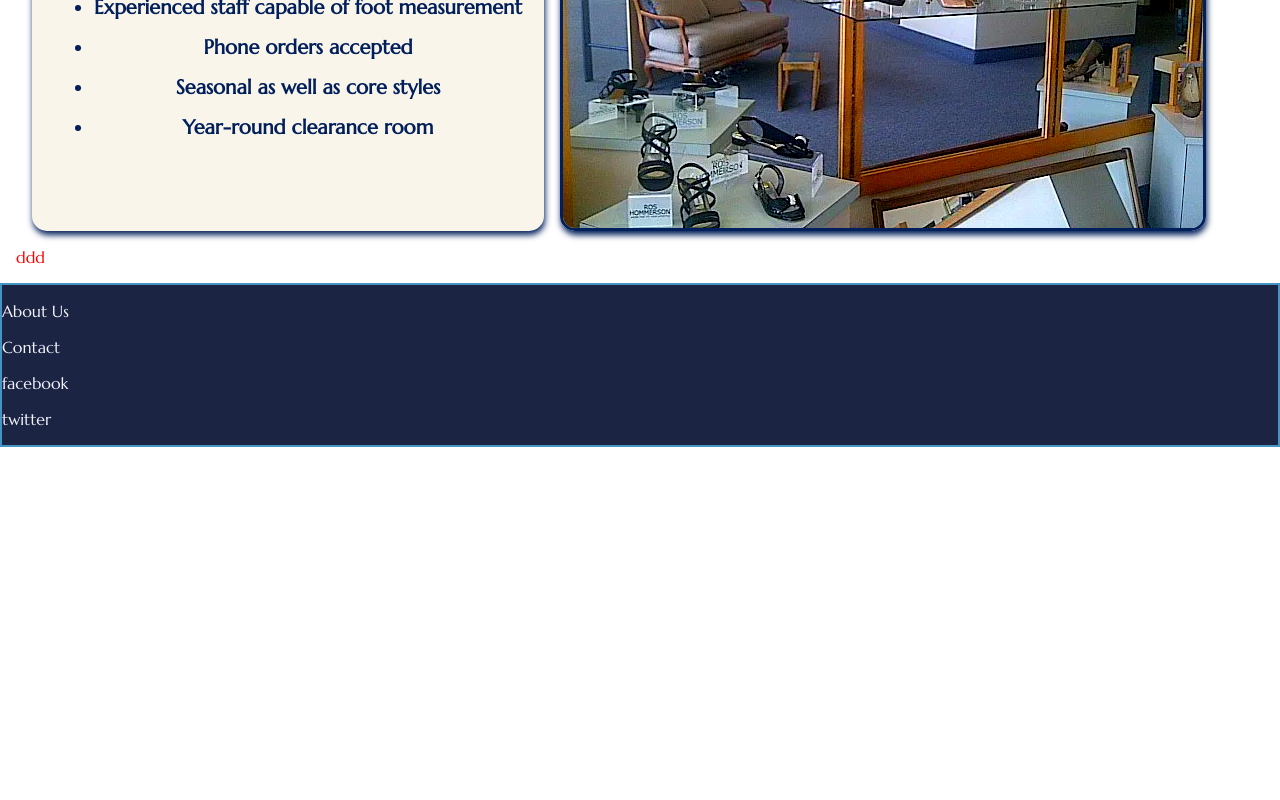
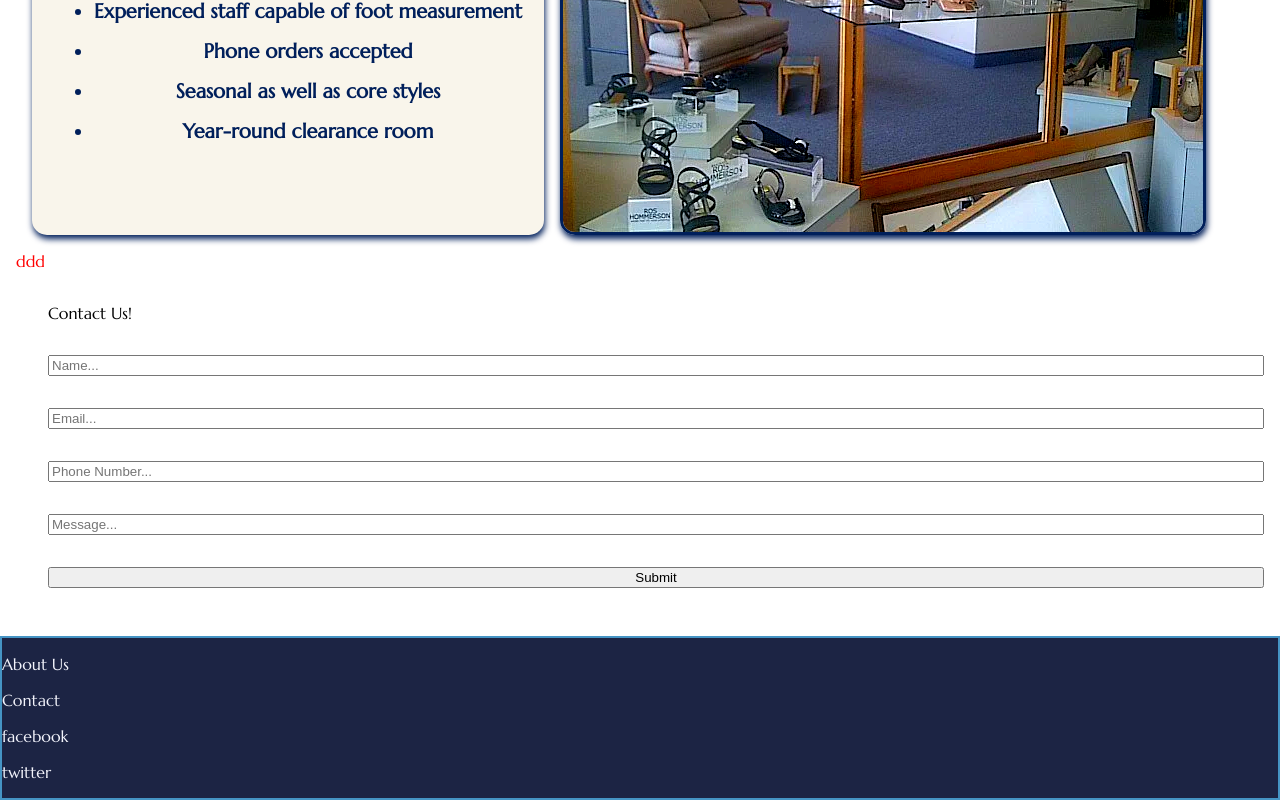
Before and after one commit to jaugs/shoe_store, a React (Create React App) app: page /#/ in a window 1280 px wide. Shown: the part 965-1765 px from the top of the page. Before the commit the page ends 1412 px from the top, so only its background shows below. Built offline with nearby package versions, Linux system fonts and the light colour scheme.

Commit message:
added contact form

```diff
--- a/src/components/animate.js
+++ b/src/components/animate.js
@@ -53,7 +53,7 @@ const AnimateOnScroll = (props) => {
         transitionDuration: '1000',
         opacity: '0',
         blur: 'lg',
-       transform: 'translate(40px, 100px)'
+       transform: 'translate(-90px, 0)'
     }
 
 
--- /dev/null
+++ b/src/components/contact.js
@@ -0,0 +1,42 @@
+
+
+export default function Contact(props) {
+
+
+    return (
+        <div className="contactContainer">
+            <form className="contactForm">
+                <label>Contact Us!</label>
+                <input
+                    type='text'
+                    name='name'
+                    placeholder='Name...'
+                />
+                <input
+                    type='email'
+                    name='email'
+                    placeholder='Email...'
+                />
+                  <input
+                    type='phone'
+                    name='phone'
+                    placeholder='Phone Number...'
+                />
+                  <input
+                    type='text'
+                    name='message'
+                    placeholder='Message...'
+                />
+                <button
+                    type="submit"
+                    className="submitButton"
+                >Submit</button>
+
+
+
+            </form>
+
+
+        </div>
+    )
+}
--- a/src/components/homepage.js
+++ b/src/components/homepage.js
@@ -3,7 +3,7 @@ import storePic from '../images/store.png'
 import storePic2 from '../images/store2.png'
 //import { useEffect, useRef, useState } from "react";
 import AnimateOnScroll from './animate'
-
+import Contact from './contact'
 export default function Homepage (props) {
 
    // let observer = new IntersectionObserver(callback, options);
@@ -17,7 +17,11 @@ export default function Homepage (props) {
     return (
         <div className='homepage'>
             <div className='firstSection'>
-                <img className='shopImage' src= {storePic} alt='store display' />
+                <AnimateOnScroll
+                    children={<img className='shopImage' src= {storePic} alt='store display' />}
+                    reappear={true}
+                    threshold={.5}
+                />
                 <div className='descriptionContainer'>
                 <div className='description'>
                     Welcome to Otherwides Wide Shoes, we are an independent full-service shoe store that specializes in wide and extra-wide width shoes for men and women.
@@ -44,7 +48,8 @@ export default function Homepage (props) {
                  </div>
                  <img className='shopImage' src= {storePic2} alt='second store display' />
             </div>
-            <AnimateOnScroll children={<div>ddd</div>} reappear={false} threshold={.9} />
+            <AnimateOnScroll children={<div>ddd</div>} reappear={true} threshold={.1} right={false} />
+            <Contact></Contact>
         </div>
     )
 }
--- a/src/styles/homepageStyle.css
+++ b/src/styles/homepageStyle.css
@@ -52,5 +52,13 @@
 }
 
 .newDiv {
-    transition-duration: 2s;
+    transition-duration: 1s;
+
 }
+
+.contactForm {
+    display: flex;
+    flex-direction: column;
+    gap: 2rem;
+    padding: 2rem;
+}
```
